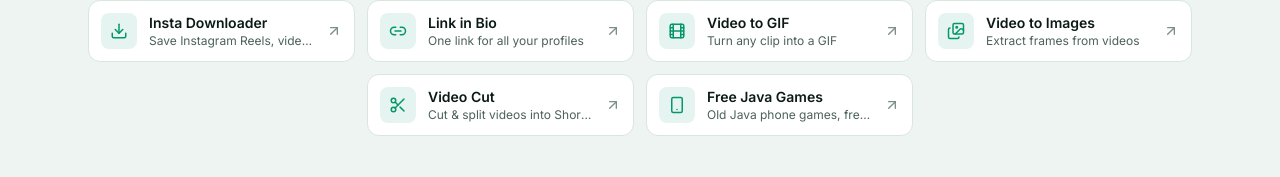
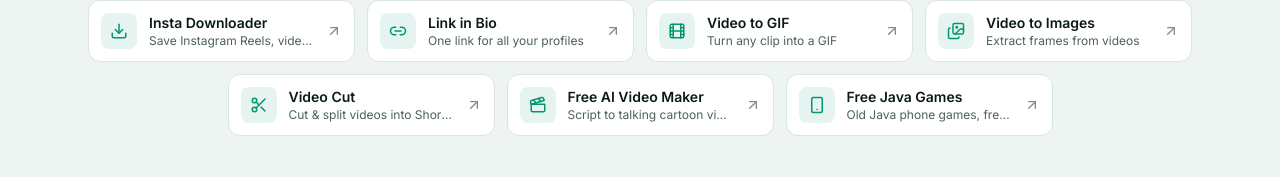
Before and after one commit to Gowtham-Raj-Dev/youtube-for-all, a React (Vite) app: page / in a window 1280 px wide. Shown: the part 5446-5623 px from the top of the page. Built offline with nearby package versions, Linux system fonts and the light colour scheme; no server answers; the database is empty.

Commit message:
Network: add Free AI Video Maker (videomaker.codelove.in)

```diff
--- a/index.html
+++ b/index.html
@@ -91,6 +91,7 @@
               "https://videotogif.codelove.in",
               "https://videotoimages.codelove.in",
               "https://videocut.codelove.in",
+              "https://videomaker.codelove.in",
               "https://utubeflow.codelove.in",
               "https://javaplay.codelove.in"
             ],
--- a/src/components/Site.tsx
+++ b/src/components/Site.tsx
@@ -1,6 +1,6 @@
 import { useEffect, useState } from "react";
 import { Link } from "react-router";
-import { ArrowUpRight, Box, Download, Film, Gamepad2, Globe, Images, Link2, Menu, Scissors, Smartphone, User, X } from "lucide-react";
+import { ArrowUpRight, Box, Clapperboard, Download, Film, Gamepad2, Globe, Images, Link2, Menu, Scissors, Smartphone, User, X } from "lucide-react";
 import { useAuth } from "../lib/auth";
 import { HeartButton } from "./HeartButton";
 import { ContactLinks } from "./ContactLinks";
@@ -20,6 +20,7 @@ export const PLATFORMS = [
   { name: "Video to GIF", text: "Turn any clip into a GIF", href: "https://videotogif.codelove.in", icon: Film },
   { name: "Video to Images", text: "Extract frames from videos", href: "https://videotoimages.codelove.in", icon: Images },
   { name: "Video Cut", text: "Cut & split videos into Shorts in-browser", href: "https://videocut.codelove.in", icon: Scissors },
+  { name: "Free AI Video Maker", text: "Script to talking cartoon video, with lip sync", href: "https://videomaker.codelove.in", icon: Clapperboard },
   { name: "Free Java Games", text: "Old Java phone games, free in your browser", href: "https://javaplay.codelove.in", icon: Smartphone },
 ];
 
```
Also changed, not shown: public/llms.txt.
